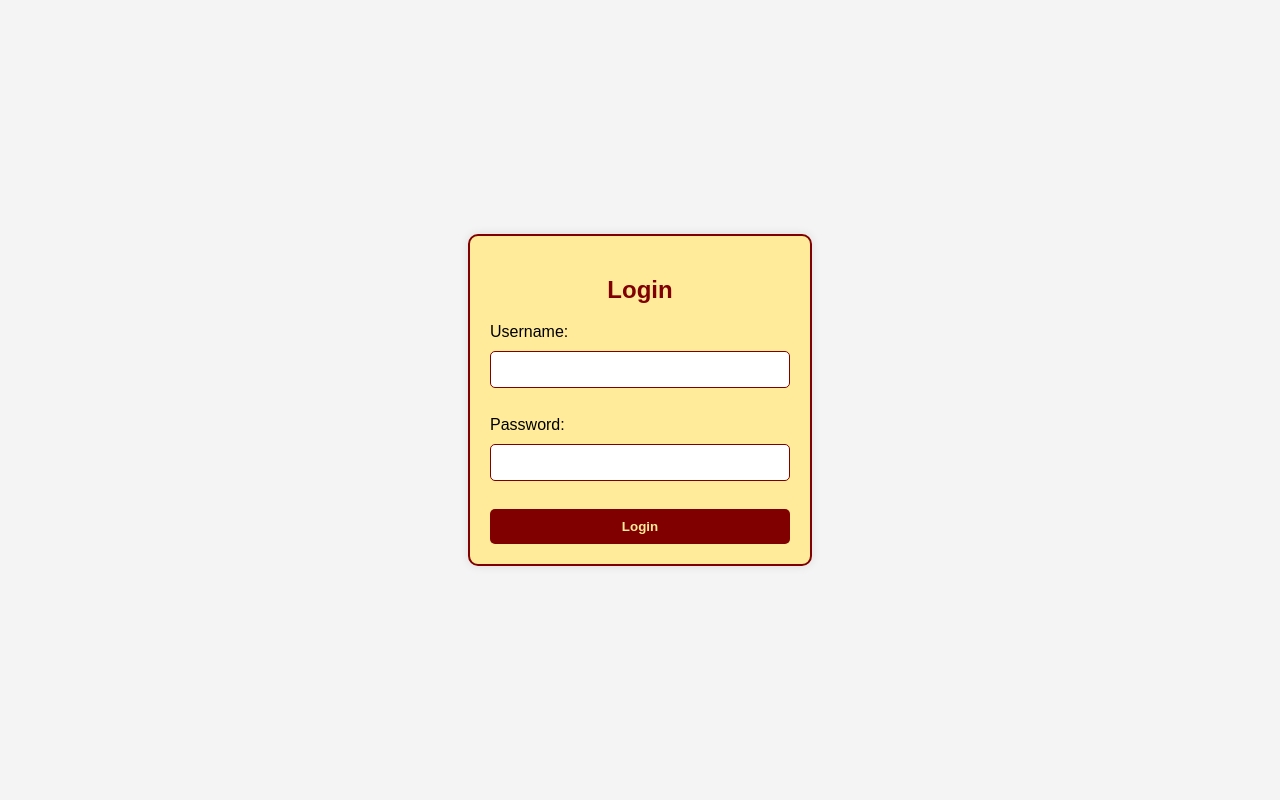
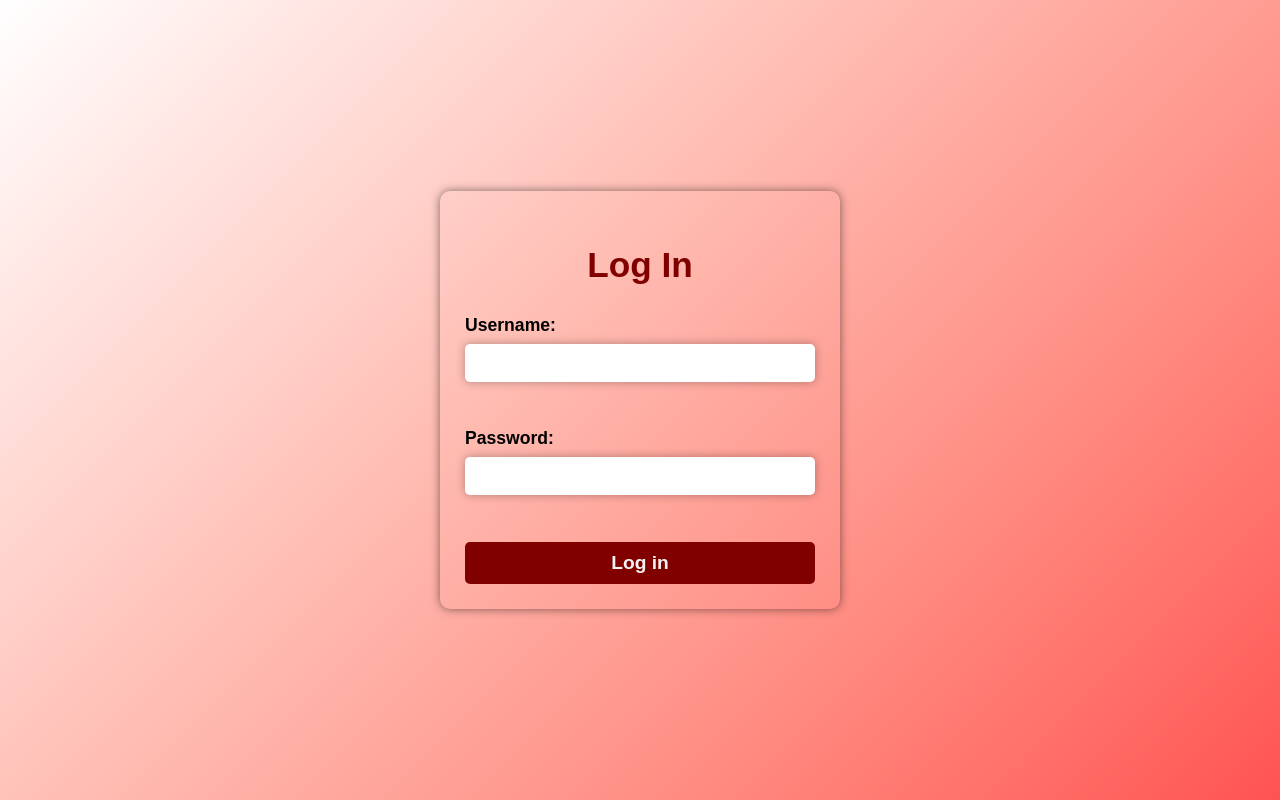
Before and after one commit to aacdnrz/records, a PHP site: page /login.php in a window 1280 px wide. Run offline with PHP 8.4, Linux system fonts and the light colour scheme.

Commit message:
fix login css

```diff
--- a/records/login.php
+++ b/records/login.php
@@ -50,7 +50,7 @@ $conn->close();
     <style>
         body {
             font-family: Arial, sans-serif;
-            background-color: #f4f4f4;
+            background: linear-gradient(135deg, #ffffff, #ffe8e5, #ffd2cb, #ffbbb1, #ffa399, #ff8b81, #ff7169, #ff5353);
             margin: 0;
             display: flex;
             justify-content: center;
@@ -60,35 +60,50 @@ $conn->close();
         h2 {
             color: maroon;
             text-align: center;
+            font-weight: bolder;
+            font-size:2.2rem;
         }
         .container {
-            background-color: #ffeb99; /* Mustard background */
-            border: 2px solid maroon;
             border-radius: 10px;
-            padding: 20px;
-            width: 300px;
-            box-shadow: 0px 0px 10px rgba(0, 0, 0, 0.1);
+            padding: 25px;
+            width: 350px;
+            box-shadow: 0px 0px 10px rgba(0, 0, 0, 0.5);
+        }
+        h3{
+            font-weight: bold;
+            font-size: 1.1rem;
+            color:#000;
         }
         input[type="text"], input[type="password"] {
             width: 100%;
             padding: 10px;
-            margin: 10px 0;
-            border: 1px solid maroon;
+            margin: 8px 0;
+            border-style: none;
+            box-shadow: 0px 0px 10px rgba(0, 0, 0, 0.3);
             border-radius: 5px;
             box-sizing: border-box;
+            font-size: 1rem;
+        }
+        input[type="text"]:focus,
+        input[type="password"]:focus {
+            box-shadow: 0px 0px 15px rgba(152, 43, 28, 0.5); /* Change shadow on focus */
+            border: 1px solid #982B1C; /* Add border on focus */
+            outline: none; /* Remove default outline */
         }
         input[type="submit"] {
             background-color: maroon;
-            color: #ffeb99; /* Mustard text color */
+            color: #f2f2f2;
             padding: 10px;
             border: none;
             border-radius: 5px;
             width: 100%;
             font-weight: bold;
             cursor: pointer;
+            font-size: 1.2rem;
         }
         input[type="submit"]:hover {
-            background-color: #a94442; /* Darker maroon on hover */
+            background-color: #ff5353; /* Darker maroon on hover */
+            color:#000;
         }
         .success-message {
             color: green;
@@ -101,11 +116,11 @@ $conn->close();
         <?php
         if (!$login_successful) {
             // If login failed or hasn't been attempted, show the form
-            echo "<h2>Login</h2>";
+            echo "<h2>Log In</h2>";
             echo '<form method="POST">';
-            echo 'Username: <input type="text" name="username" required><br><br>';
-            echo 'Password: <input type="password" name="password" required><br><br>';
-            echo '<input type="submit" value="Login">';
+            echo '<h3>Username: <input type="text" name="username" required><br><br></h3>';
+            echo '<h3>Password: <input type="password" name="password" required><br><br></h3>';
+            echo '<input type="submit" value="Log in">';
             echo '</form>';
             echo $message; // Display any error messages
         }
```
